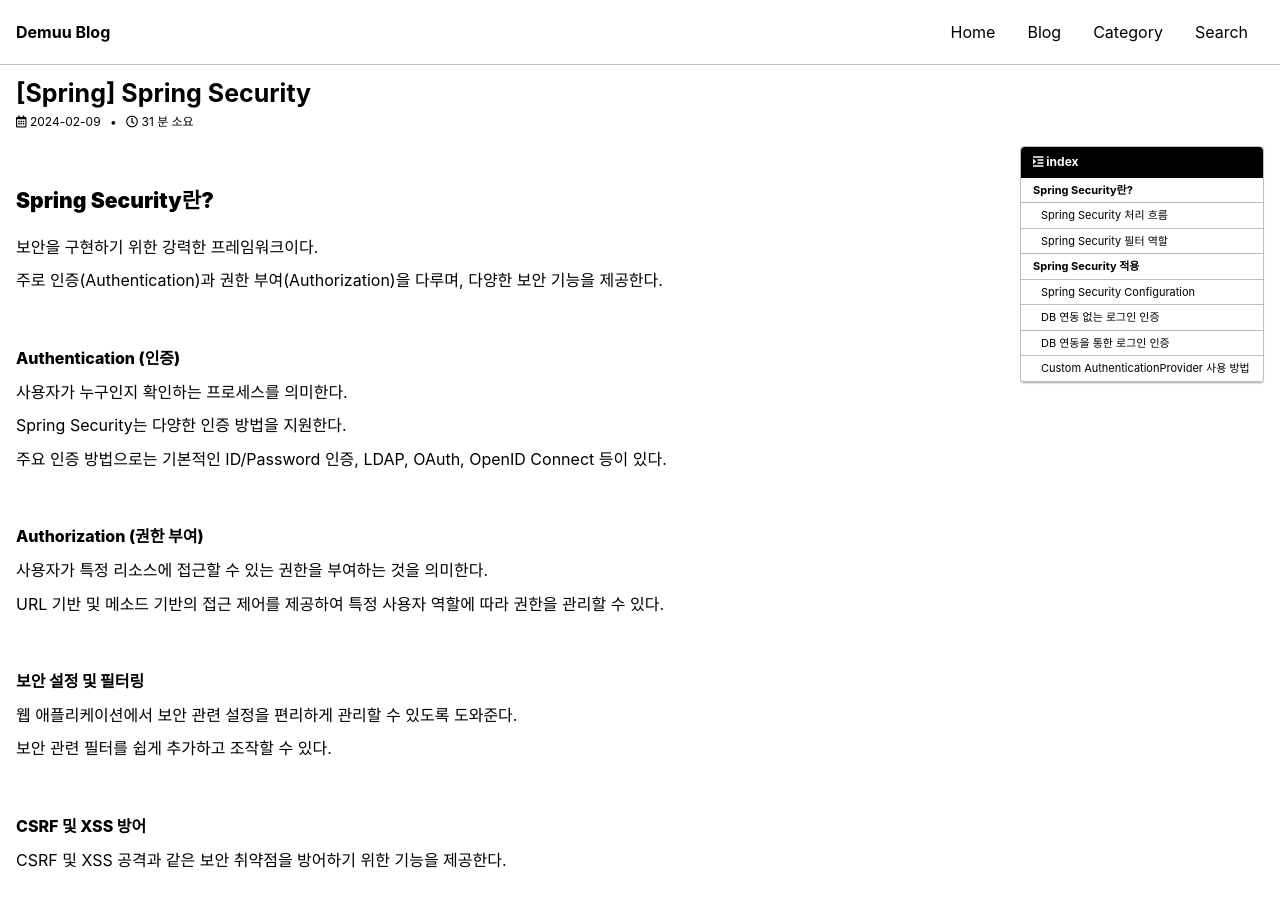
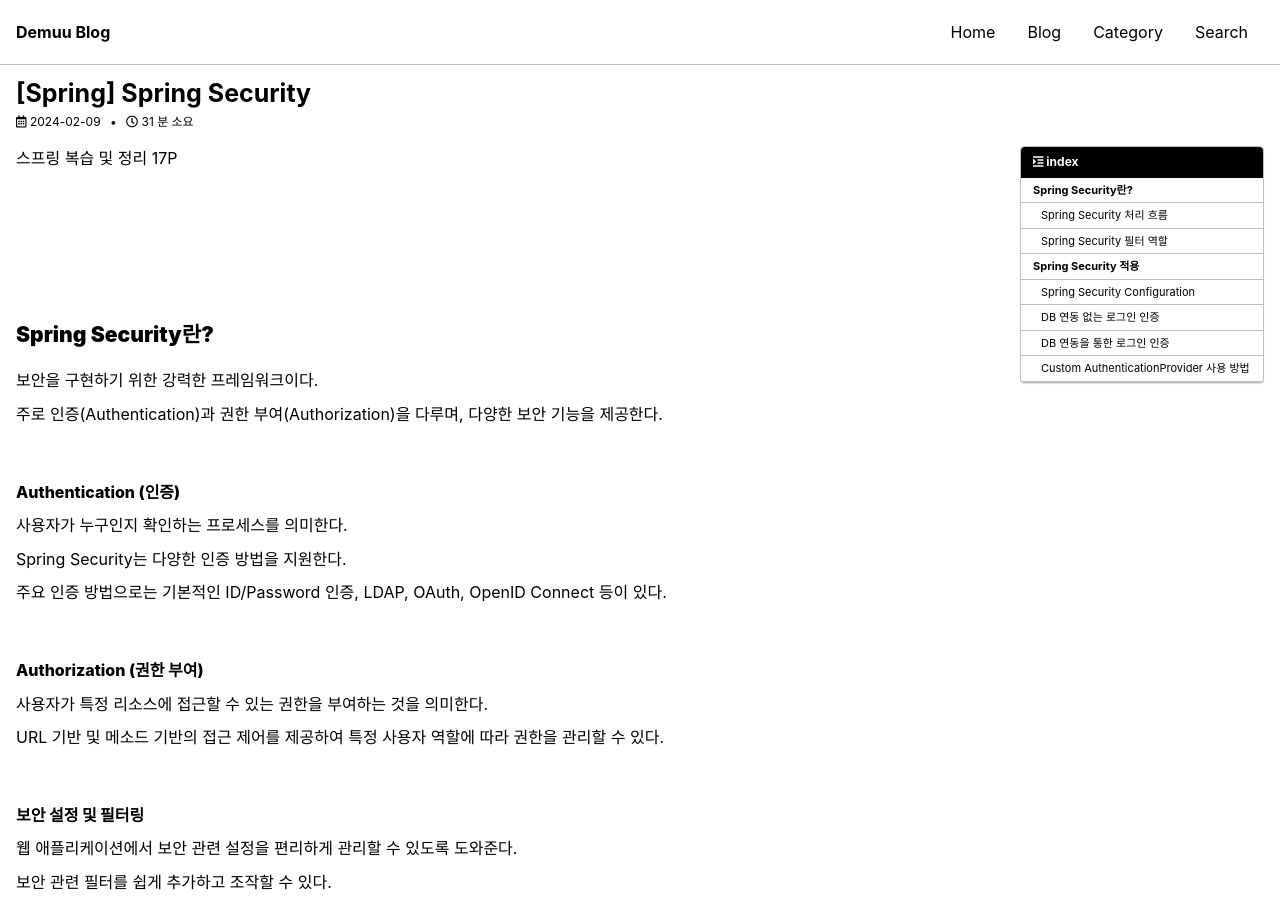
Before and after one commit to Preasim/Preasim.github.io, a Jekyll site: the page built from _posts/2024-02-09-100.md, in a window 1280 px wide and 900 px high. Built offline with Jekyll 4.4.1, drawn with Linux system fonts in a browser that asks for light colours; cached includes are drawn as plain includes; some web fonts are replaced; comment, search, counter and statistics services are not loaded.

Commit message:
Update 2024-02-09-100.md

```diff
--- a/_posts/2024-02-09-100.md
+++ b/_posts/2024-02-09-100.md
@@ -9,6 +9,9 @@ toc_label: index
 toc_icon: "fa-solid fa-indent"
 author_profile: false
 ---
+스프링 복습 및 정리 17P
+
+<div class="cl1"></div>
 
 ## Spring Security란?
 
```
